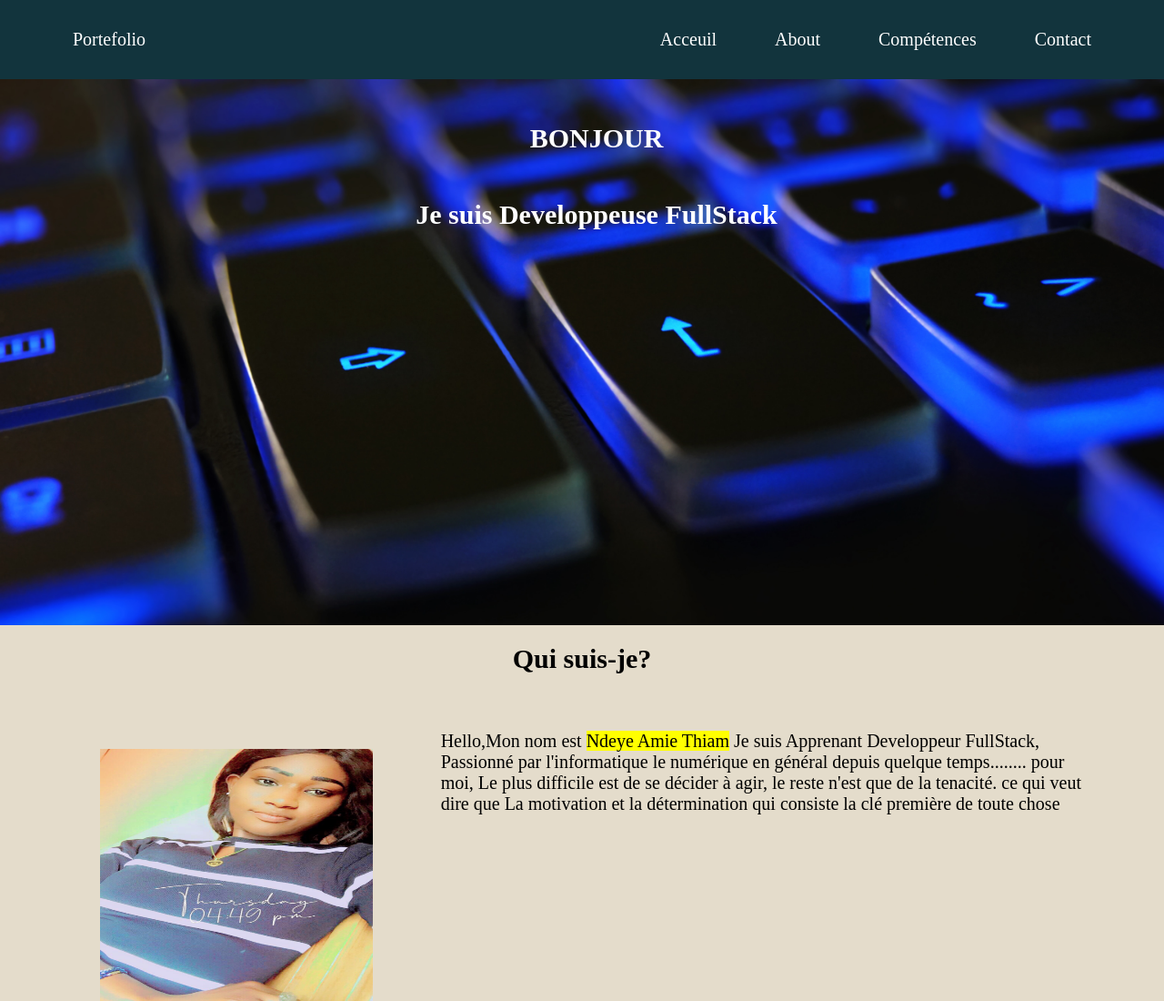
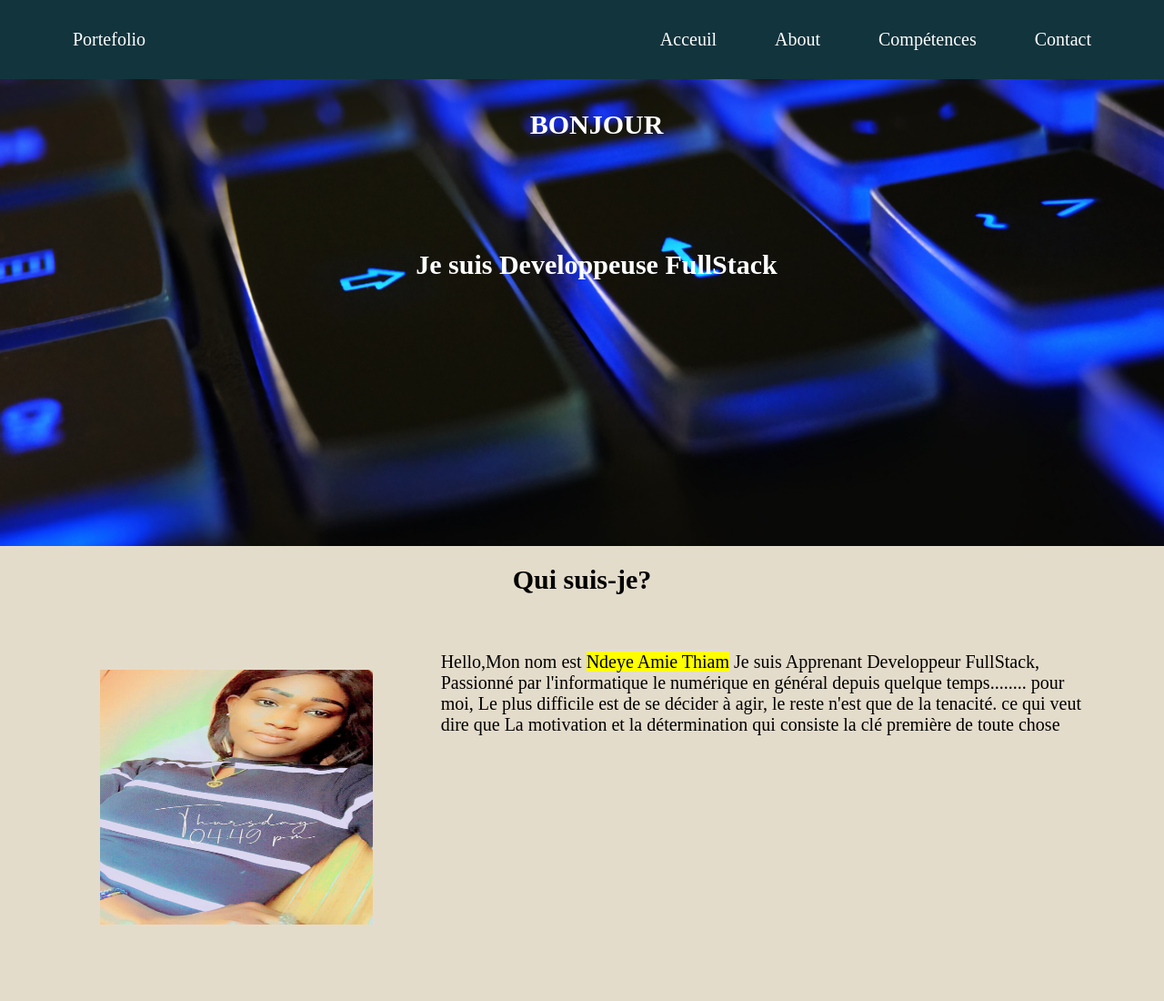
Before and after one commit to Ndeye456/portfolio, a plain HTML site: page index.html in a window 1280 px wide. Shown: the top 1100 px of the page at 91% size. Drawn offline with Linux system fonts and the light colour scheme.

Commit message:
fixation du nav bar

```diff
--- a/style.css
+++ b/style.css
@@ -16,6 +16,8 @@ body {
     padding: 2rem 5rem;
     background-color: #12343d;
     align-items: center;
+    position: fixed;
+    width: 100%;
 }
 
 #menu ul {
@@ -45,13 +47,13 @@ body {
 .acceuil .intro h1 {
     color: white;
     text-align: center;
-    padding-top: 3rem;
+    padding: 120px;
 }
 
 .acceuil .intro h2 {
     color: white;
     text-align: center;
-    margin: 50px;
+
 }
 
 
```
